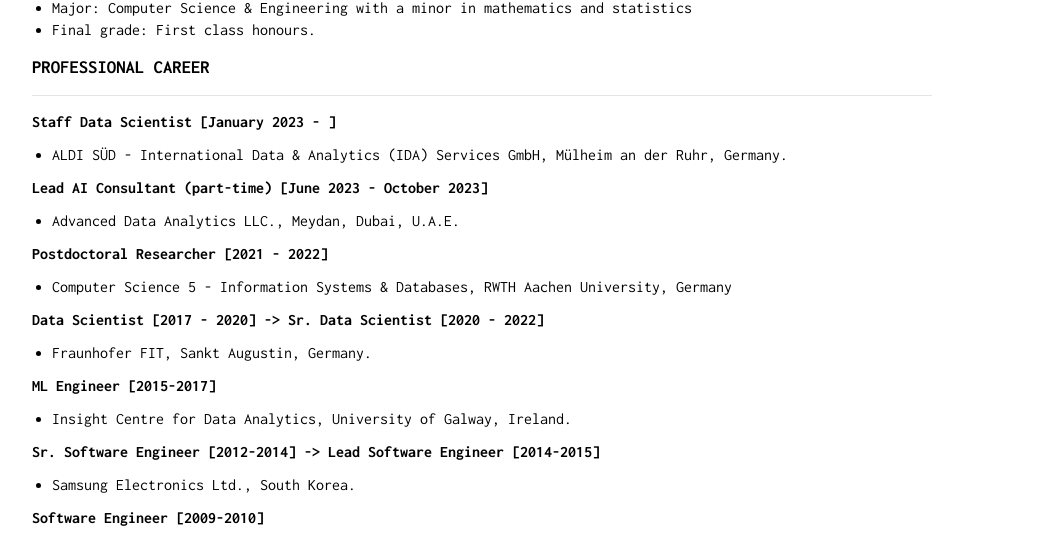
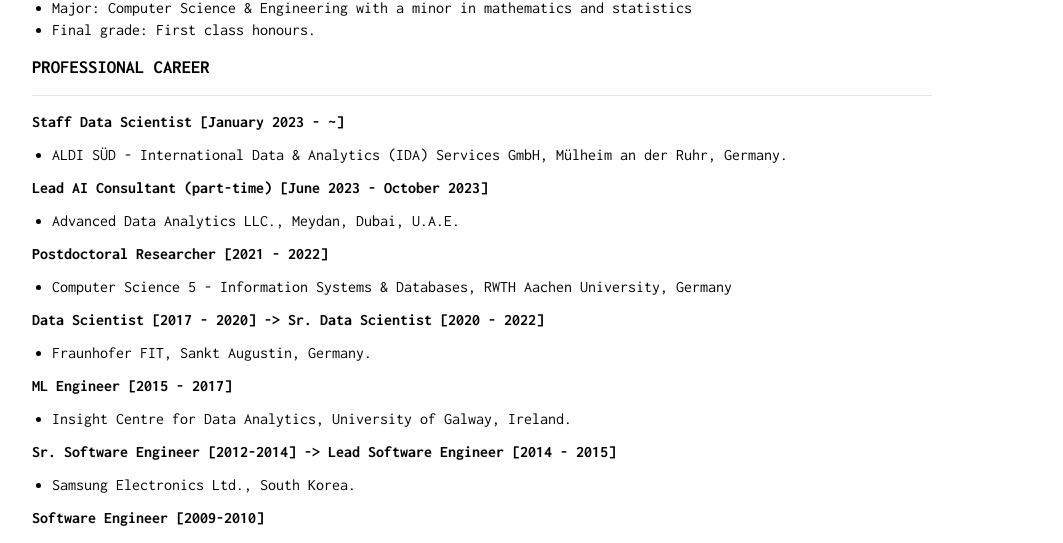
Before and after one commit to rezacsedu/rezacsedu.github.io, a Jekyll site: the page built from index.md, in a window 1280 px wide. Shown: the part 776-1319 px from the top of the page, without its empty margins (158-1221 px from the left). Built offline with Jekyll 4.4.1, drawn with Linux system fonts in a browser that asks for light colours; our own code applies the rules of GitHub Pages for plain Markdown files.

```diff
--- a/index.md
+++ b/index.md
@@ -27,7 +27,7 @@ ___
 ### PROFESSIONAL CAREER
 ___
 
-**Staff Data Scientist [January 2023 - ]**
+**Staff Data Scientist [January 2023 - ~]**
 - ALDI SÜD - International Data & Analytics (IDA) Services GmbH, Mülheim an der Ruhr, Germany.
 
 **Lead AI Consultant (part-time) [June 2023 - October 2023]**
@@ -39,10 +39,10 @@ ___
 **Data Scientist [2017 - 2020] -> Sr. Data Scientist [2020 - 2022]**
 - Fraunhofer FIT, Sankt Augustin, Germany.
 
-**ML Engineer [2015-2017]**
+**ML Engineer [2015 - 2017]**
 - Insight Centre for Data Analytics, University of Galway, Ireland.
 
-**Sr. Software Engineer [2012-2014] -> Lead Software Engineer [2014-2015]**
+**Sr. Software Engineer [2012-2014] -> Lead Software Engineer [2014 - 2015]**
 -  Samsung Electronics Ltd., South Korea.
 
 **Software Engineer [2009-2010]**
```
